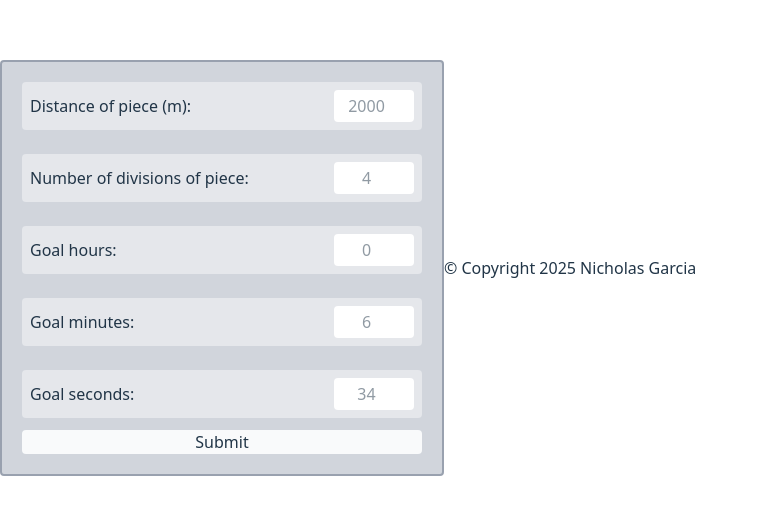
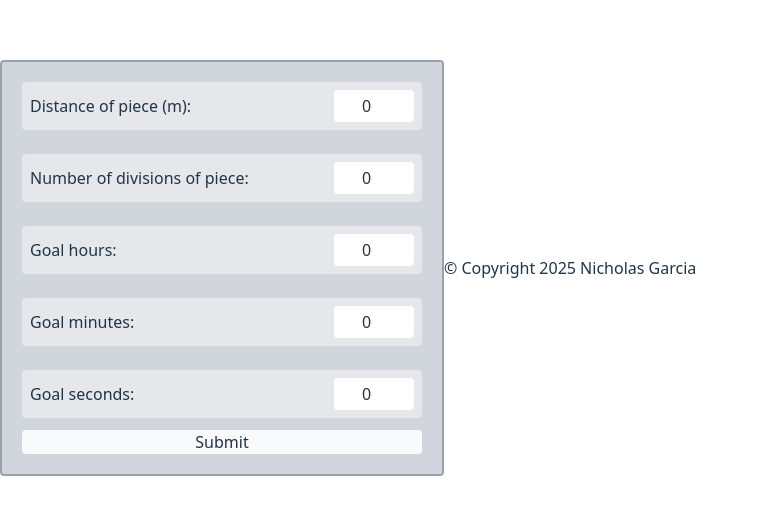
Before and after one commit to 2Geigh/rowing_calculator, a React (Vite) app: page / in a window 1280 px wide. Shown: the part 132-646 px from the top of the page, without its empty margins (0-758 px from the left). Built offline with nearby package versions, Linux system fonts and the light colour scheme.

Commit message:
Update InputPanel.tsx

```diff
--- a/src/components/InputPanel.tsx
+++ b/src/components/InputPanel.tsx
@@ -43,7 +43,8 @@ const InputPanel = ( {
         const PIECE_DISTANCE = Number(dataToCompute.piece_distance);
         const GOAL_HOURS = Number(dataToCompute.goal_hours);
         const GOAL_MINUTES = Number(dataToCompute.goal_minutes);
-        const GOAL_SECONDS = Number(dataToCompute.goal_seconds)
+        const GOAL_SECONDS = Number(dataToCompute.goal_seconds);
+        const NUMBER_OF_DIVISIONS = Number(dataToCompute.number_of_divisions);
 
         // Compute final time
         let final_time = (Math.abs(GOAL_HOURS * 3600)) + (Math.abs(GOAL_MINUTES * 60)) + (Math.abs(GOAL_SECONDS));
@@ -64,9 +65,6 @@ const InputPanel = ( {
 
         let final_average_split_display = formatTime(final_average_split)[1];
 
-        let number_of_divisions = dataToCompute.number_of_divisions;
-        let total_distance = dataToCompute.piece_distance;
-
         // await is redundant here because despite being asynchronous, React releases control of the code immediately after the setState call before its done
         // And because state updaters don't return promises, we can't use .then() either
         // Left as a learning lesson for the reader
@@ -76,8 +74,8 @@ const InputPanel = ( {
                     final_time_display: final_time_display,
                     final_average_split: final_average_split,
                     final_average_split_display: final_average_split_display,
-                    number_of_divisions: number_of_divisions,
-                    total_distance: total_distance,
+                    number_of_divisions: NUMBER_OF_DIVISIONS,
+                    total_distance: PIECE_DISTANCE,
                 }
         )
 
@@ -109,7 +107,7 @@ const InputPanel = ( {
                 name="piece_distance"
                 type="number"
                 placeholder={2000}
-                value={dataToCompute.piece_distance}
+                value={Number(dataToCompute.piece_distance)}
                 onChange={handleChange}
             />
 
@@ -119,7 +117,7 @@ const InputPanel = ( {
                 name="number_of_divisions"
                 type="number"
                 placeholder={4}
-                value={dataToCompute.number_of_divisions}
+                value={Number(dataToCompute.number_of_divisions)}
                 onChange={handleChange}
             />
 
@@ -129,7 +127,7 @@ const InputPanel = ( {
                 name="goal_hours"
                 type="number"
                 placeholder={0}
-                value={dataToCompute.goal_hours}
+                value={Number(dataToCompute.goal_hours)}
                 onChange={handleChange}
             />
 
@@ -139,7 +137,7 @@ const InputPanel = ( {
                 name="goal_minutes"
                 type="number"
                 placeholder={6}
-                value={dataToCompute.goal_minutes}
+                value={Number(dataToCompute.goal_minutes)}
                 onChange={handleChange}
             />
 
@@ -149,7 +147,7 @@ const InputPanel = ( {
                 name="goal_seconds"
                 type="number"
                 placeholder={34}
-                value={dataToCompute.goal_seconds}
+                value={Number(dataToCompute.goal_seconds)}
                 onChange={handleChange}
             />
 
```
